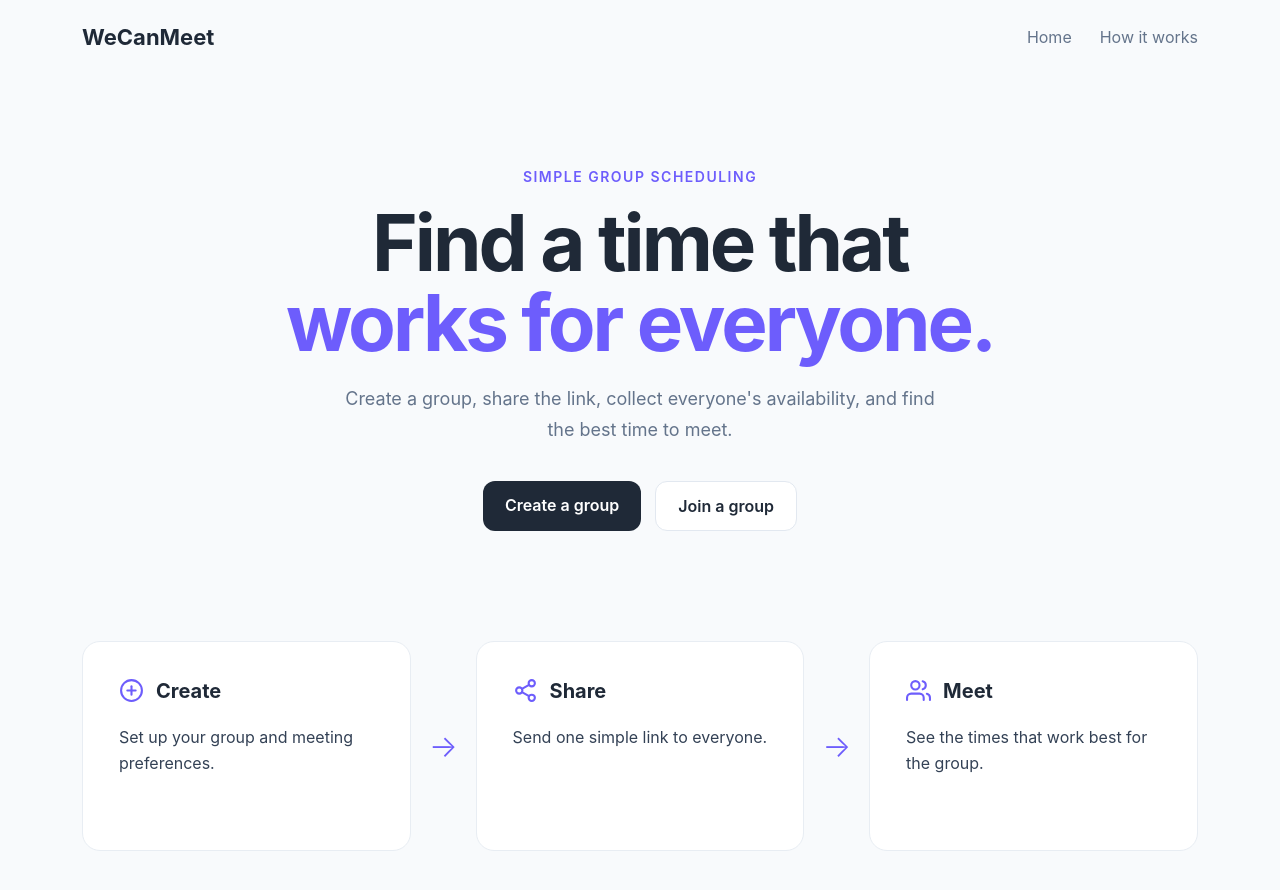
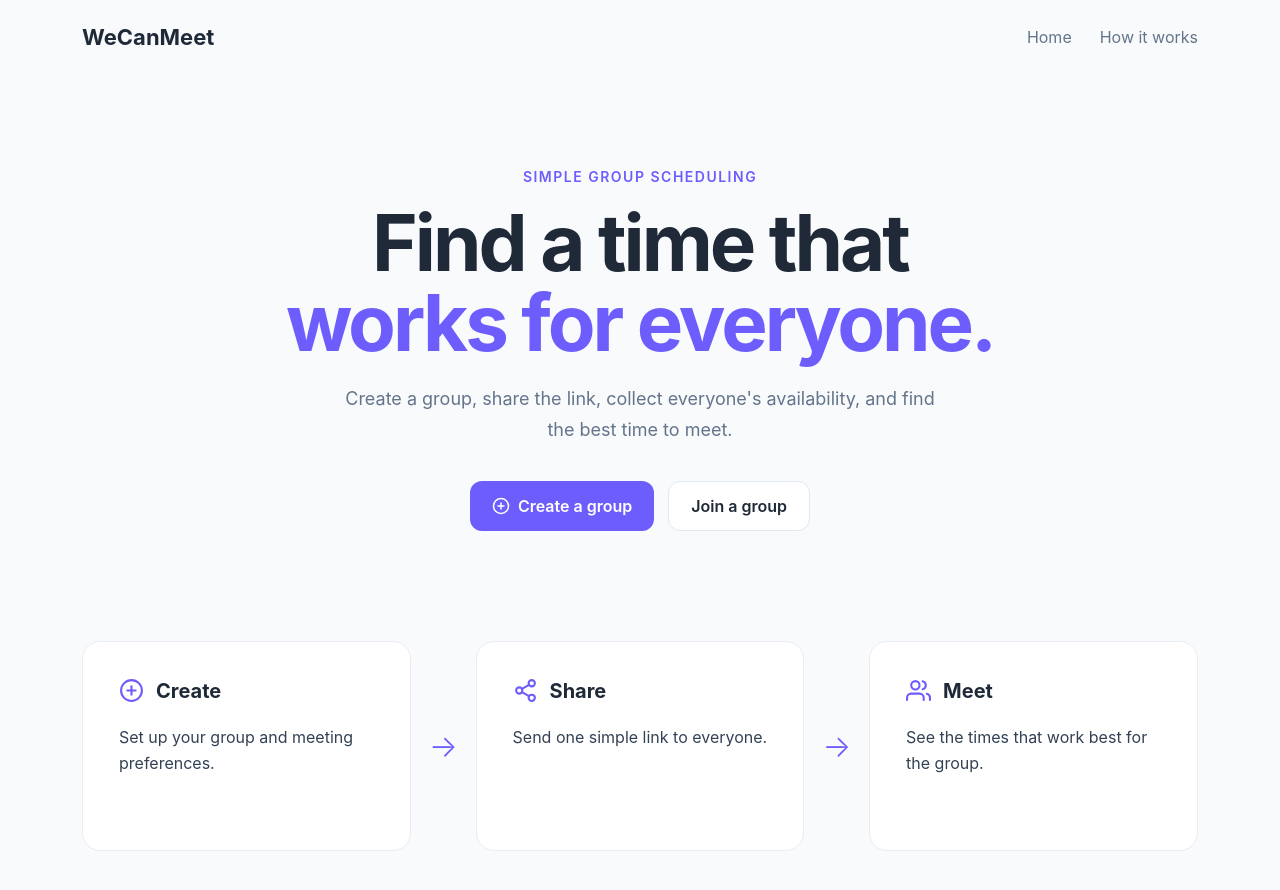
Before and after one commit to Shiri667377/WeCanMeet, a React app in the folder frontend/: page / in a window 1280 px wide. Shown: the top 890 px of the page. Built offline with nearby package versions, Linux system fonts and the light colour scheme; the HTML template or start-up script is replaced by a standard one.

Commit message:
Add home navigation and update primary CTA styling

```diff
--- a/frontend/src/components/Navbar/Navbar.css
+++ b/frontend/src/components/Navbar/Navbar.css
@@ -10,8 +10,9 @@
 .logo {
   font-size: 22px;
   font-weight: 700;
+  color: #1f2937;
+  text-decoration: none;
 }
-
 .nav-links {
   display: flex;
   gap: 28px;
--- a/frontend/src/components/Navbar/Navbar.jsx
+++ b/frontend/src/components/Navbar/Navbar.jsx
@@ -1,13 +1,16 @@
+import { Link } from 'react-router-dom'
 import './Navbar.css'
 
 function Navbar() {
   return (
     <nav className="navbar">
-      <div className="logo">WeCanMeet</div>
+      <Link to="/" className="logo">
+        WeCanMeet
+      </Link>
 
       <div className="nav-links">
-        <a href="#">Home</a>
-        <a href="#">How it works</a>
+        <Link to="/">Home</Link>
+        <a href="#how-it-works">How it works</a>
       </div>
     </nav>
   )
--- a/frontend/src/pages/Home/Home.css
+++ b/frontend/src/pages/Home/Home.css
@@ -54,9 +54,22 @@
 
 .primary-button {
     border: none;
-    background: #1f2937;
+    background: #6d5dfc;
     color: white;
     text-decoration: none;
+
+    display: inline-flex;
+    align-items: center;
+    gap: 8px;
+}
+
+.button-icon {
+    width: 18px;
+    height: 18px;
+}
+
+.primary-button:hover {
+    background: #5b4ce0;
 }
 
 .secondary-button {
--- a/frontend/src/pages/Home/Home.jsx
+++ b/frontend/src/pages/Home/Home.jsx
@@ -20,12 +20,13 @@ function Home() {
 
         <div className="hero-actions">
           <Link to="/create-group" className="primary-button">
+            <FiPlusCircle className="button-icon" />
             Create a group
           </Link>
           <button className="secondary-button">Join a group</button>
         </div>
       </section>
-      <section className="steps">
+      <section id="how-it-works" className="steps">
         <div className="step-card">
           <div className="step-title">
             <FiPlusCircle className="step-icon" />
```
